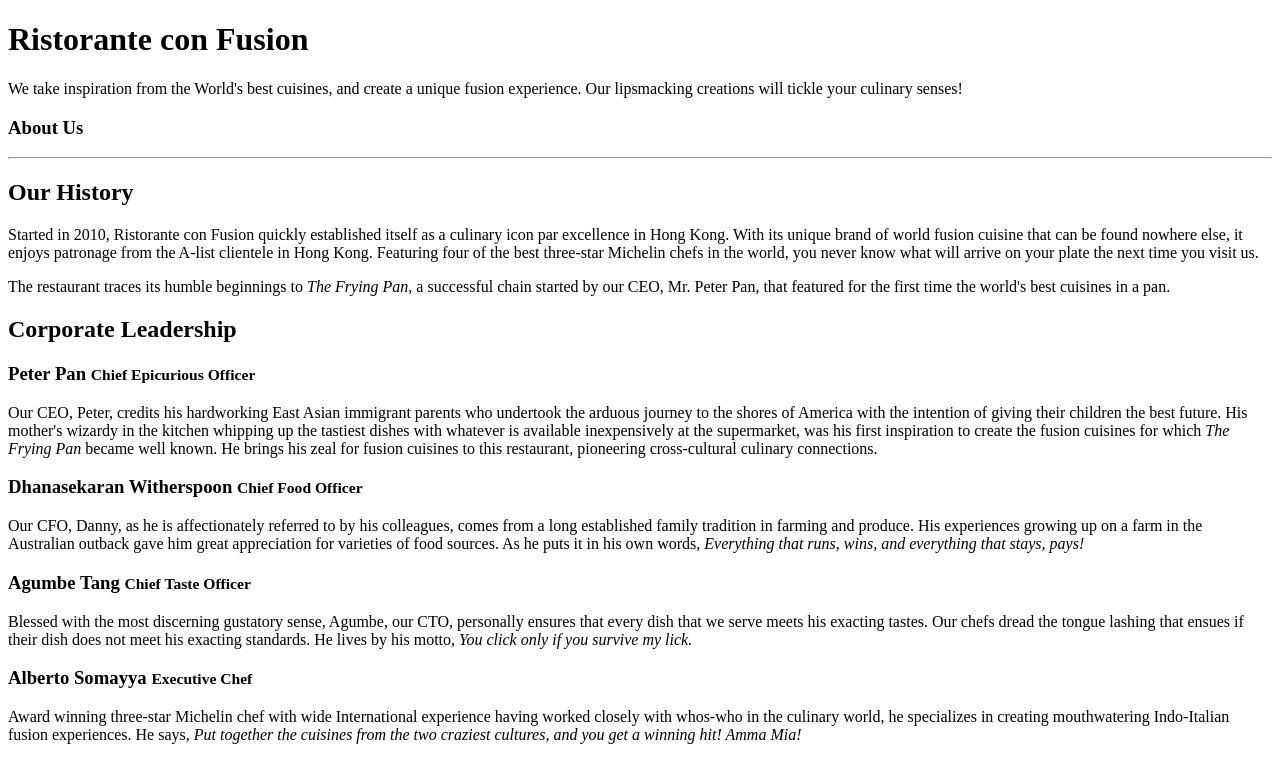
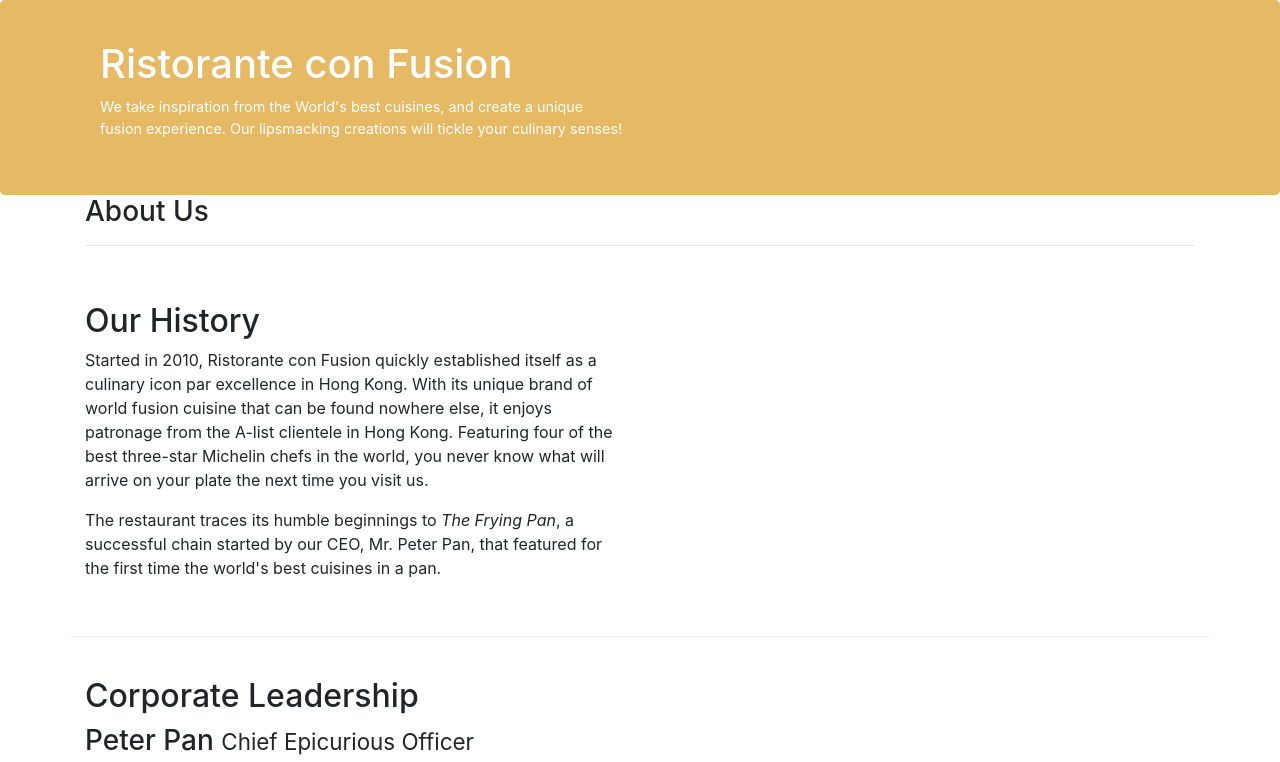
Before and after one commit to BlueberryFridge/bootstrap4-assignment-1, a website: page index.html in a window 1280 px wide. Shown: the top 762 px of the page. Drawn offline with nearby package versions, Linux system fonts and the light colour scheme.

Commit message:
Added bootstrap and edited UI

```diff
--- /dev/null
+++ b/css/styles.css
@@ -0,0 +1,31 @@
+a { color: rgb(230, 185, 101) }
+
+a:hover {
+    text-decoration: none;
+    color: grey;
+}
+
+.row-header {
+    margin: 0 auto;
+    padding: 0 auto;
+}
+
+.row-content {
+    padding: 40px 0;
+    border-bottom: 1px ridge;
+}
+
+.jumbotron {
+    margin: 0 auto;
+    padding: 40px 0;
+    background: rgb(230, 185, 101);
+    color: #fefefe;
+    font-size: 90%
+}
+
+.footer {
+    margin: 0 auto;
+    padding: 40px 0;
+    background: rgb(71, 64, 51);
+    color: #efefef;
+}
--- a/aboutus.html
+++ b/index.html
@@ -2,7 +2,11 @@
 <html lang="en">
 
 <head>
-
+    <meta charset="utf-8">
+    <meta name="viewport" content="width=device-width, initial-scale=1, shrink-to-fit=no">
+    <meta http-equiv="x-ua-compatible" content="ie=edge">
+    <link rel="stylesheet" href="node_modules/bootstrap/dist/css/bootstrap.min.css">
+    <link rel="stylesheet" href="css/styles.css">
     <title>Ristorante Con Fusion: About Us</title>
 
 </head>
@@ -22,16 +26,16 @@
         </div>
     </header>
 
-    <div>
-        <div>
-            <div>
+    <div class="container">
+        <div class="row">
+            <div class="col-12">
                <h3>About Us</h3>
                <hr>
             </div>
         </div>
 
-        <div>
-            <div>
+        <div class="row row-content">
+            <div class="col-12 col-sm-6">
                 <h2>Our History</h2>
                 <p>Started in 2010, Ristorante con Fusion quickly established itself as a culinary icon par excellence in Hong Kong. With its unique brand of world fusion cuisine that can be found nowhere else, it enjoys patronage from the A-list clientele in Hong Kong.  Featuring four of the best three-star Michelin chefs in the world, you never know what will arrive on your plate the next time you visit us.</p>
                 <p>The restaurant traces its humble beginnings to <em>The Frying Pan</em>, a successful chain started by our CEO, Mr. Peter Pan, that featured for the first time the world's best cuisines in a pan.</p>
@@ -41,17 +45,17 @@
         </div>
 
 
-        <div>
-            <div>
+        <div class="row row-content">
+            <div class="col-12">
                 <h2>Corporate Leadership</h2>
                 <h3>Peter Pan <small>Chief Epicurious Officer</small></h3>
-                <p>Our CEO, Peter, credits his hardworking East Asian immigrant parents who undertook the arduous journey to the shores of America with the intention of giving their children the best future. His mother's wizardy in the kitchen whipping up the tastiest dishes with whatever is available inexpensively at the supermarket, was his first inspiration to create the fusion cuisines for which <em>The Frying Pan</em> became well known. He brings his zeal for fusion cuisines to this restaurant, pioneering cross-cultural culinary connections.</p>
+                <p class="d-none d-sm-block">Our CEO, Peter, credits his hardworking East Asian immigrant parents who undertook the arduous journey to the shores of America with the intention of giving their children the best future. His mother's wizardy in the kitchen whipping up the tastiest dishes with whatever is available inexpensively at the supermarket, was his first inspiration to create the fusion cuisines for which <em>The Frying Pan</em> became well known. He brings his zeal for fusion cuisines to this restaurant, pioneering cross-cultural culinary connections.</p>
                 <h3>Dhanasekaran Witherspoon <small>Chief Food Officer</small></h3>
-                <p>Our CFO, Danny, as he is affectionately referred to by his colleagues, comes from a long established family tradition in farming and produce. His experiences growing up on a farm in the Australian outback gave him great appreciation for varieties of food sources. As he puts it in his own words, <em>Everything that runs, wins, and everything that stays, pays!</em></p>
+                <p class="d-none d-sm-block">Our CFO, Danny, as he is affectionately referred to by his colleagues, comes from a long established family tradition in farming and produce. His experiences growing up on a farm in the Australian outback gave him great appreciation for varieties of food sources. As he puts it in his own words, <em>Everything that runs, wins, and everything that stays, pays!</em></p>
                 <h3>Agumbe Tang <small>Chief Taste Officer</small></h3>
-                <p>Blessed with the most discerning gustatory sense, Agumbe, our CTO, personally ensures that every dish that we serve meets his exacting tastes. Our chefs dread the tongue lashing that ensues if their dish does not meet his exacting standards. He lives by his motto, <em>You click only if you survive my lick.</em></p>
+                <p class="d-none d-sm-block">Blessed with the most discerning gustatory sense, Agumbe, our CTO, personally ensures that every dish that we serve meets his exacting tastes. Our chefs dread the tongue lashing that ensues if their dish does not meet his exacting standards. He lives by his motto, <em>You click only if you survive my lick.</em></p>
                 <h3>Alberto Somayya <small>Executive Chef</small></h3>
-                <p>Award winning three-star Michelin chef with wide International experience having worked closely with whos-who in the culinary world, he specializes in creating mouthwatering Indo-Italian fusion experiences. He says, <em>Put together the cuisines from the two craziest cultures, and you get a winning hit! Amma Mia!</em></p>
+                <p class="d-none d-sm-block">Award winning three-star Michelin chef with wide International experience having worked closely with whos-who in the culinary world, he specializes in creating mouthwatering Indo-Italian fusion experiences. He says, <em>Put together the cuisines from the two craziest cultures, and you get a winning hit! Amma Mia!</em></p>
             </div>
        </div>
 
@@ -99,6 +103,9 @@
         </div>
     </footer>
 
+    <script src="node_modules/jquery/dist/jquery.min.js"></script>
+    <script src="node_modules/popper.js/dist/popper.min.js"></script>
+    <script src="node_modules/bootstrap/dist/js/bootstrap.min.js"></script>
 </body>
 
 </html>
```
Also changed, not shown: package.json (added, +29 -0 lines), web-image_extra-small.png (added), web-image_normal-size.png (added), 2 other files.
